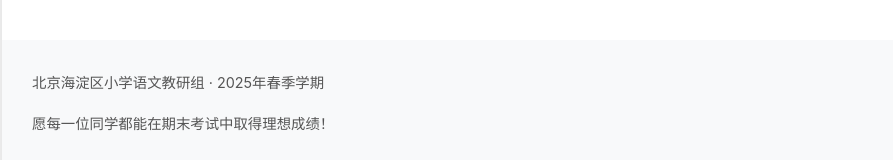
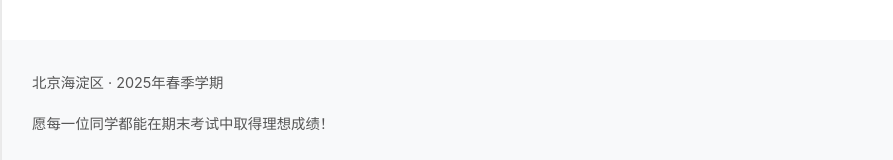
Before and after one commit to time4Wiley/time4wiley.github.io, a plain HTML site: page 6th-2nd-haidian-chinese-exam-review.html in a window 1280 px wide. Shown: the part 5207-5367 px from the top of the page, without its empty margins (188-1081 px from the left). Drawn offline with Linux system fonts and the light colour scheme.

Commit message:
fix(html): update footer text to reflect the correct district name

```diff
--- a/6th-2nd-haidian-chinese-exam-review.html
+++ b/6th-2nd-haidian-chinese-exam-review.html
@@ -574,7 +574,7 @@
         </div>
 
         <div class="footer">
-            <p>北京海淀区小学语文教研组 · 2025年春季学期</p>
+            <p>北京海淀区 · 2025年春季学期</p>
             <p>愿每一位同学都能在期末考试中取得理想成绩！</p>
         </div>
     </div>
```
